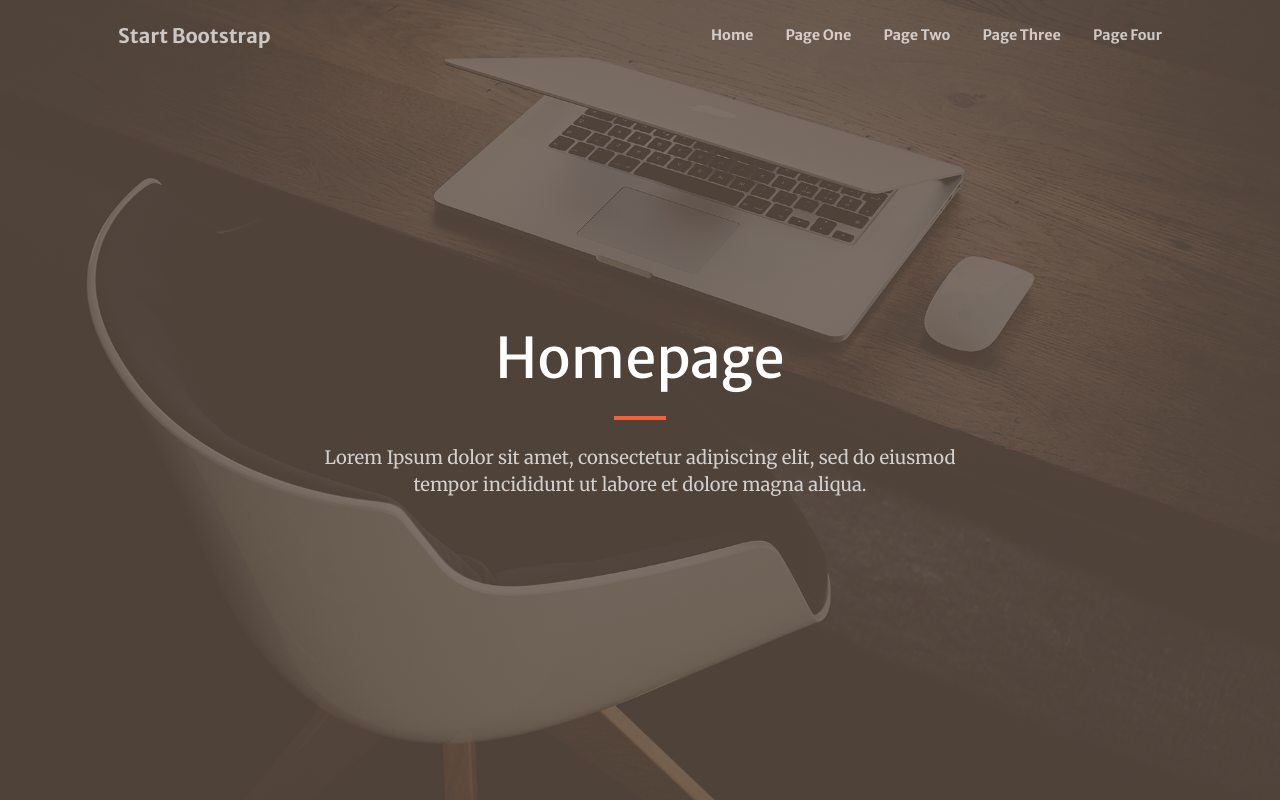
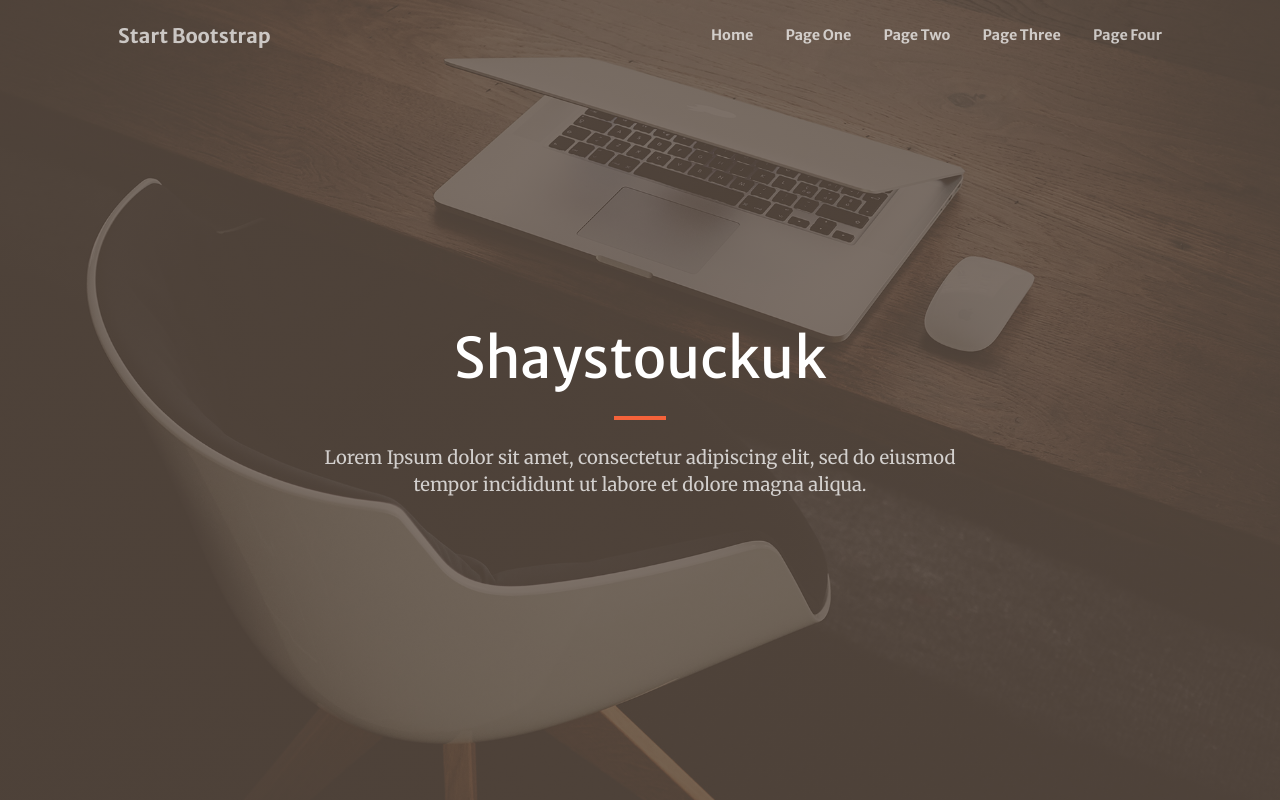
Before and after one commit to 9amaka/narrative-website, a plain HTML site: page index.html in a window 1280 px wide. Shown: the top 802 px of the page. Drawn offline with nearby package versions, Linux system fonts and the light colour scheme; some packages are replaced by stand-ins of ours; a script that the page names is missing.

Commit message:
updated homepage title
I changed the name of my homepage to the name of my website "Shaystouchuk"

```diff
--- a/index.html
+++ b/index.html
@@ -40,7 +40,7 @@
             <div class="container px-4 px-lg-5 h-100">
                 <div class="row gx-4 gx-lg-5 h-100 align-items-center justify-content-center text-center">
                     <div class="col-lg-8 align-self-end">
-                        <h1 class="text-white font-weight-bold">Homepage</h1>
+                        <h1 class="text-white font-weight-bold">Shaystouckuk</h1>
                         <hr class="divider" />
                     </div>
                     <div class="col-lg-8 align-self-baseline">
```
